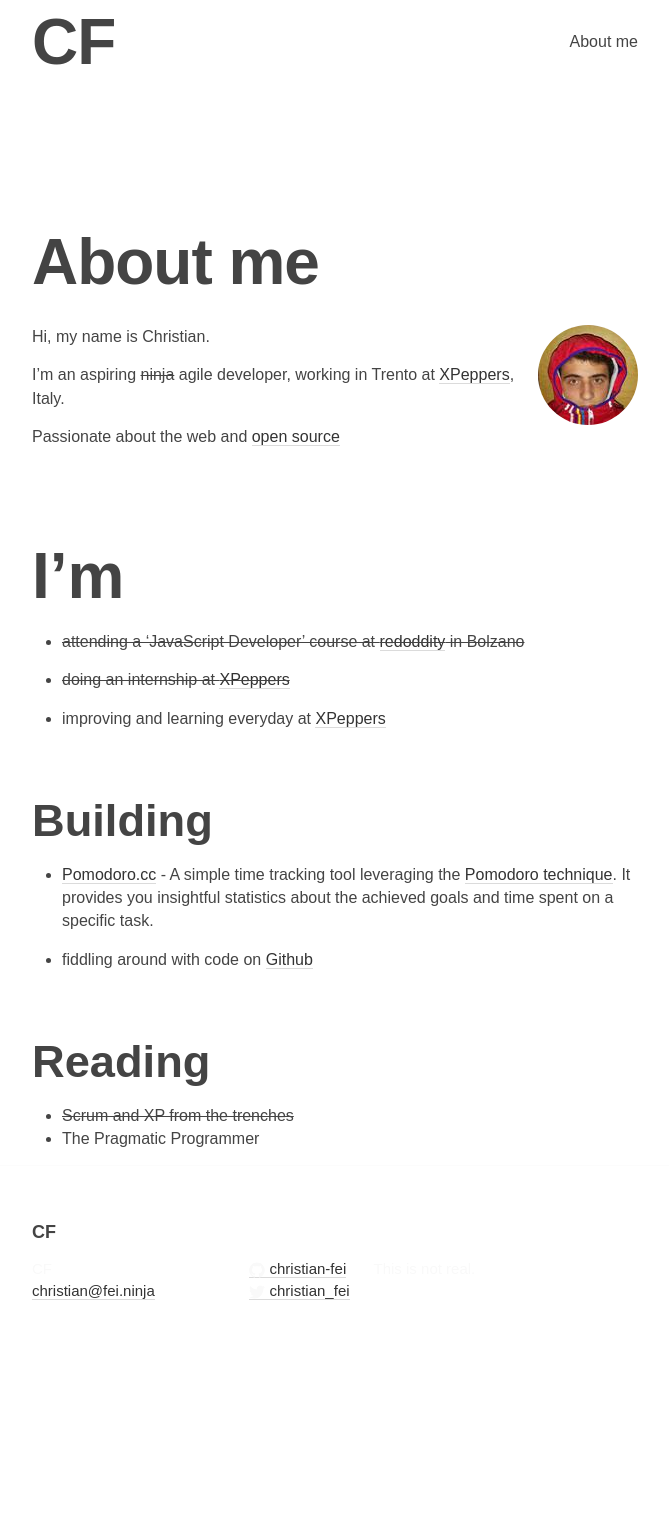
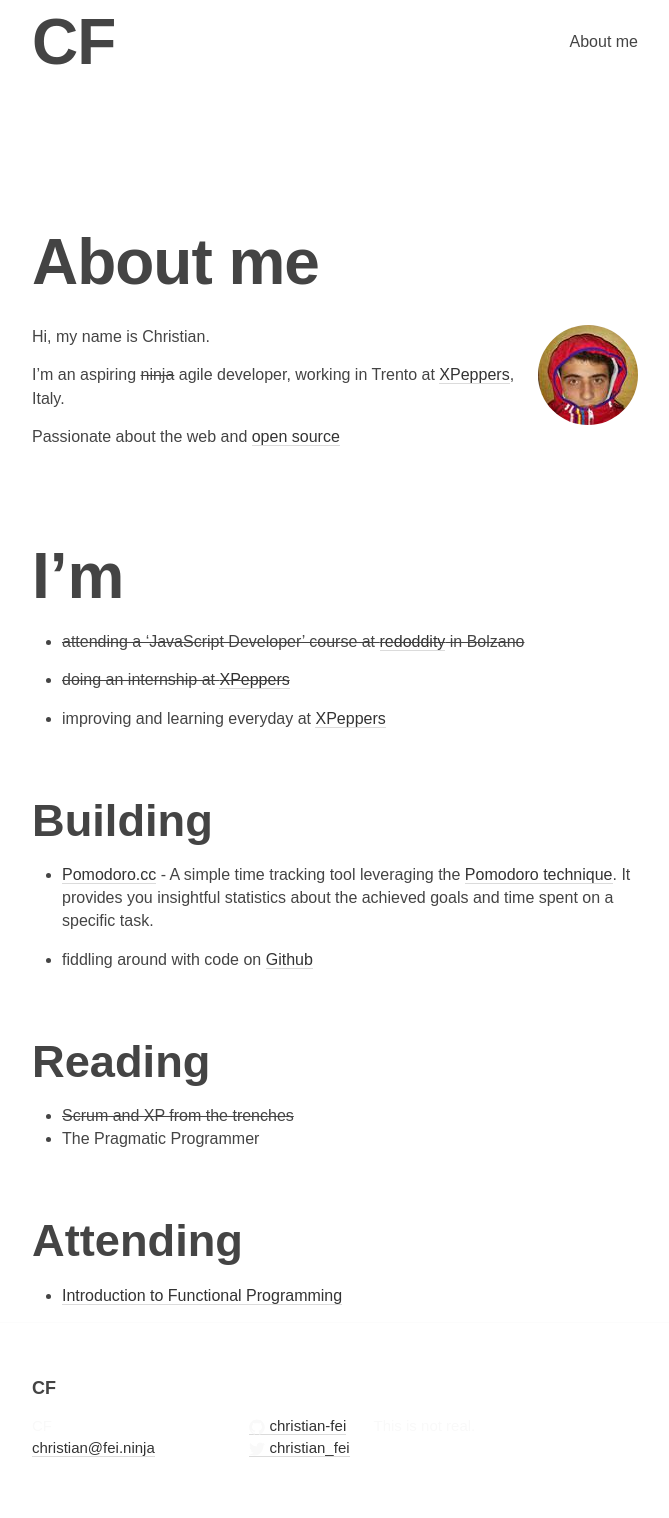
Before and after one commit to christian-fei/christian-fei.github.io-pandoc, a Jekyll site: the page built from about.md, in a window 1280 px wide. Shown: the whole page, without its empty margins (305-974 px from the left). Built offline with Jekyll 4.4.1, drawn with Linux system fonts in a browser that asks for light colours; Markdown is read by kramdown in place of the engine named in the settings; before the commit the page ends 1362 px from its top, so only the background shows below that.

Commit message:
added attending courses list

```diff
--- a/about.md
+++ b/about.md
@@ -34,3 +34,7 @@ Passionate about the web and [open source](https://github.com/christian-fei)
 
 - <del>Scrum and XP from the trenches</del>
 - The Pragmatic Programmer
+
+## Attending
+
+- [Introduction to Functional Programming](https://www.edx.org/course/introduction-functional-programming-delftx-fp101x#.VLMY6orF_xF)
```
